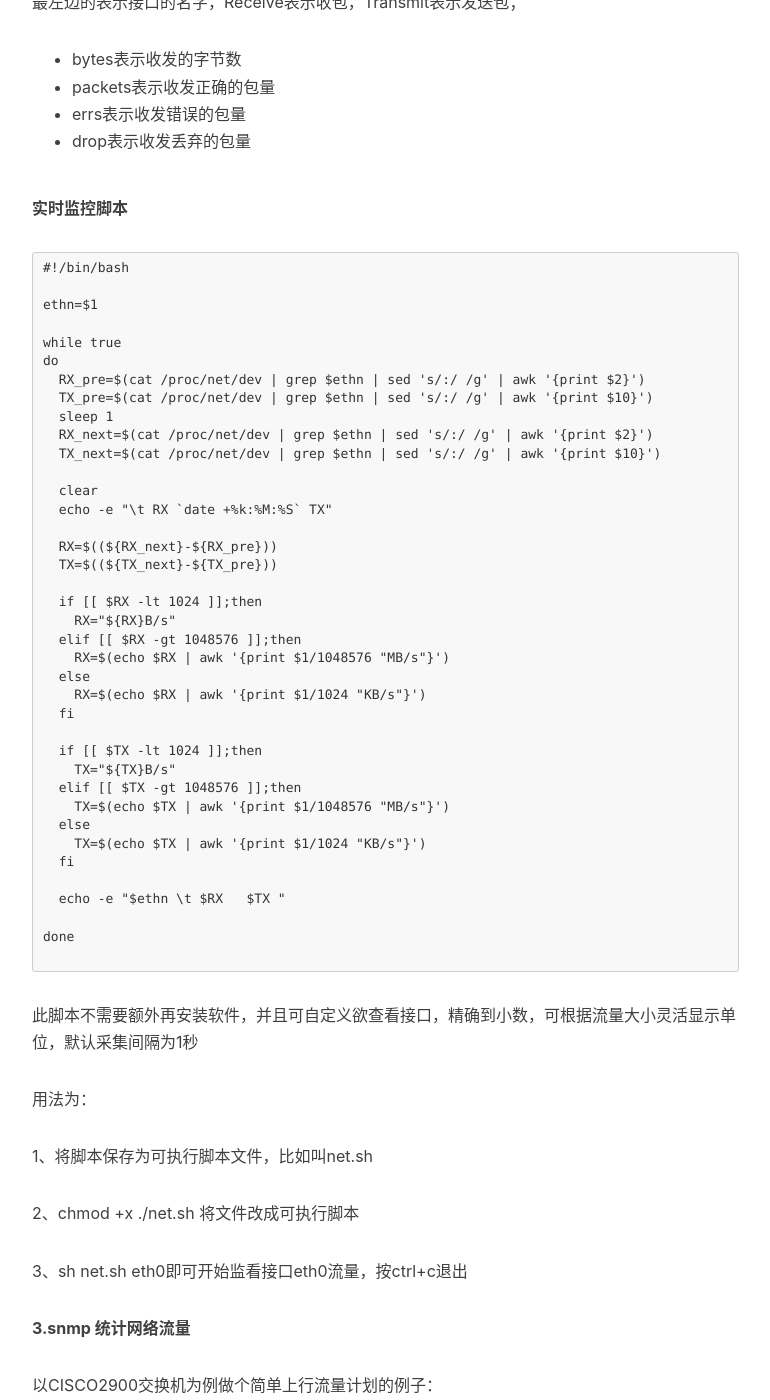
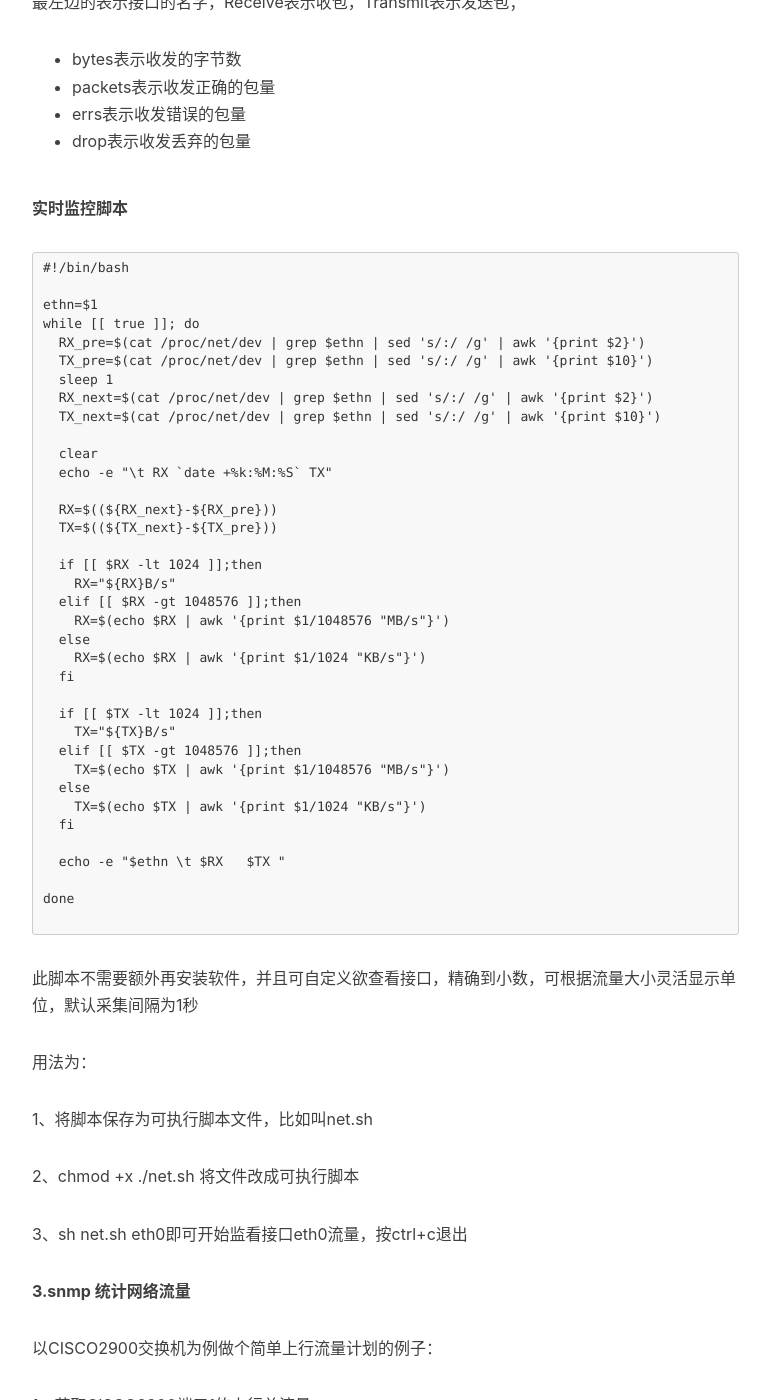
Before and after one commit to kikyoar/kikyoar.github.io, a Jekyll site: the page built from _posts/2018-05-24-linux-network_traffic.markdown, in a window 1280 px wide and 1400 px high, scrolled down 2443 px. Shown: the whole window, without its empty margins (233-1003 px from the left). Built offline with Jekyll 4.4.1, drawn with Linux system fonts in a browser that asks for light colours; nearby versions of some CDN libraries; comment, search, counter and statistics services are not loaded.

```diff
--- a/_posts/2018-05-24-linux-network_traffic.markdown
+++ b/_posts/2018-05-24-linux-network_traffic.markdown
@@ -86,9 +86,7 @@ Linux 内核提供了一种通过 /proc 文件系统，在运行时访问内核
 #!/bin/bash
 
 ethn=$1
-
-while true
-do
+while [[ true ]]; do
   RX_pre=$(cat /proc/net/dev | grep $ethn | sed 's/:/ /g' | awk '{print $2}')
   TX_pre=$(cat /proc/net/dev | grep $ethn | sed 's/:/ /g' | awk '{print $10}')
   sleep 1
```
